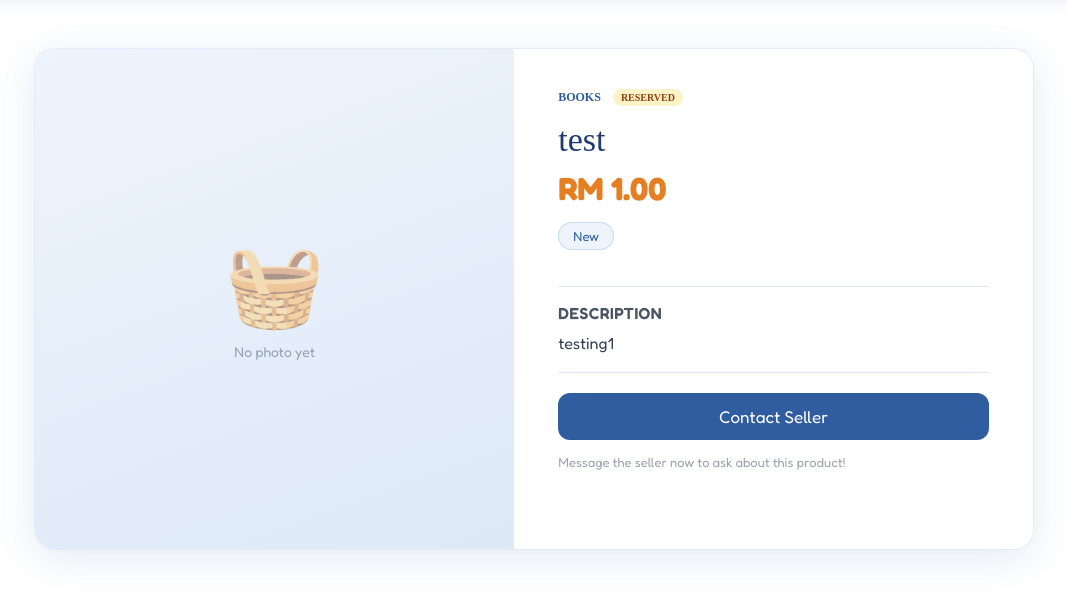
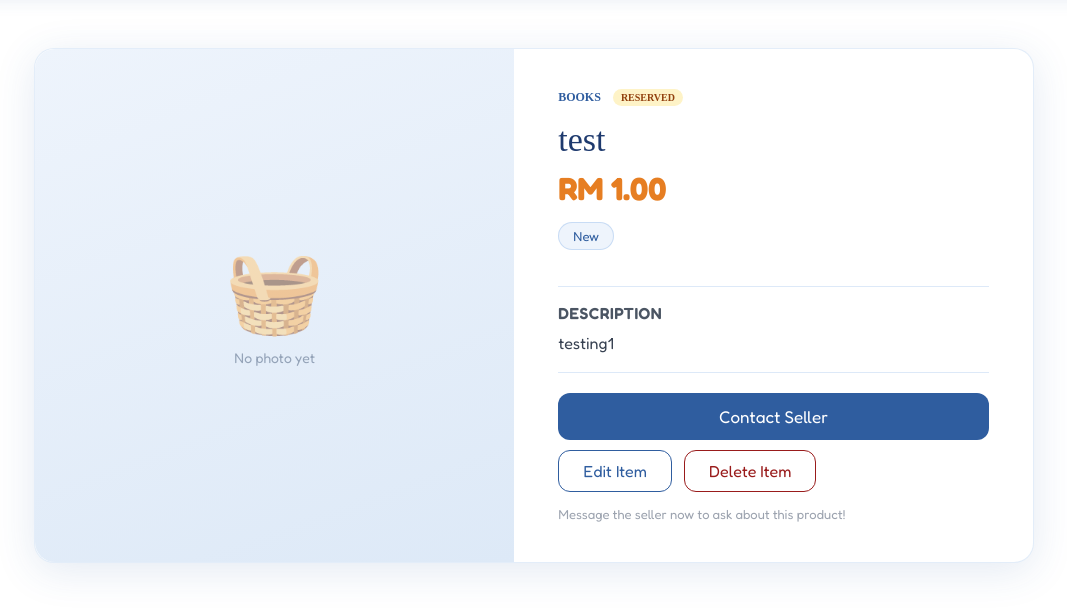
Before and after one commit to S1ngggg/GitExercise-G062-, a Flask app: page /item/1 in a window 1280 px wide. Shown: the part 66-678 px from the top of the page, without its empty margins (106-1173 px from the left). Run offline with Flask 3, Linux system fonts and the light colour scheme; a user stored in the database is signed in; data comes from the database, SQL or seed files in the repository; both versions use the stored data as it was after the commit; some web fonts are replaced.

Commit message:
completed the editing and deleting CRUD part, new file and new lines of code and new css styles

```diff
--- a/static/css/style.css
+++ b/static/css/style.css
@@ -746,3 +746,66 @@
     opacity: 0.85;
     flex: 1;
 }
+
+.detail_crud_actions {
+    display: flex;
+    gap: 12px;
+    margin-top: 10px;
+    flex-wrap: wrap;
+}
+
+.detail_button_edit {
+    background-color: white;
+    color: #2f5d9f;
+    border: 1.5px solid #2f5d9f;
+    border-radius: 12px;
+    padding: 10px 24px;
+    font-family: "Fredoka", sans-serif;
+    font-size: 16px;
+    cursor: pointer;
+    flex: 1;
+}
+
+.detail_button_edit:hover {
+    background-color: #2f5d9f;
+    color: white;
+    transform: translateY(-2px);
+}
+
+.detail_button_delete {
+    background-color: white;
+    color: #991b1b;
+    border: 1.5px solid #991b1b;
+    border-radius: 12px;
+    padding: 10px 24px;
+    font-family: "Fredoka", sans-serif;
+    font-size: 16px;
+    cursor: pointer;
+    flex: 1;
+}
+
+.detail_button_delete:hover {
+    background-color: #991b1b;
+    color: white;
+    transform: translateY(-2px);
+}
+
+.edit_current_image {
+    margin-bottom: 12px;
+    text-align: center;
+}
+
+.edit_current_img {
+    width: 100%;
+    max-height: 220px;
+    object-fit: cover;
+    border-radius: 12px;
+    border: 1px solid rgba(143, 182, 232, 0.3);
+}
+
+.edit_current_label {
+    font-family: "Fredoka", sans-serif;
+    font-size: 13px;
+    color: #9ca3af;
+    margin: 6px 0 0 0;
+}
--- a/templates/item_detail.html
+++ b/templates/item_detail.html
@@ -59,6 +59,18 @@
                     <button class="detail_button_primary">Contact Seller</button>
                 </div>
 
+                {% if session.get('user_id') %}
+                <div class="detail_crud_actions">
+                    <a href="{{ url_for('edit_item', item_id=item[0]) }}">
+                        <button class="detail_button_edit">Edit Item</button>
+                    </a>
+                    <form method="POST" action="{{ url_for('delete_item', item_id=item[0]) }}"
+                        onsubmit="return confirm('Are you sure you want to delete this item?')">
+                        <button type="submit" class="detail_button_delete">Delete Item</button>
+                    </form>
+                </div>
+                {% endif %}
+
                 <p class="detail_note">Message the seller now to ask about this product!</p>
 
             </div>
```
Also changed, not shown: templates/item_edit.html (added, +118 -0 lines), database.db, static/uploads/RX9060XT.png (deleted).
